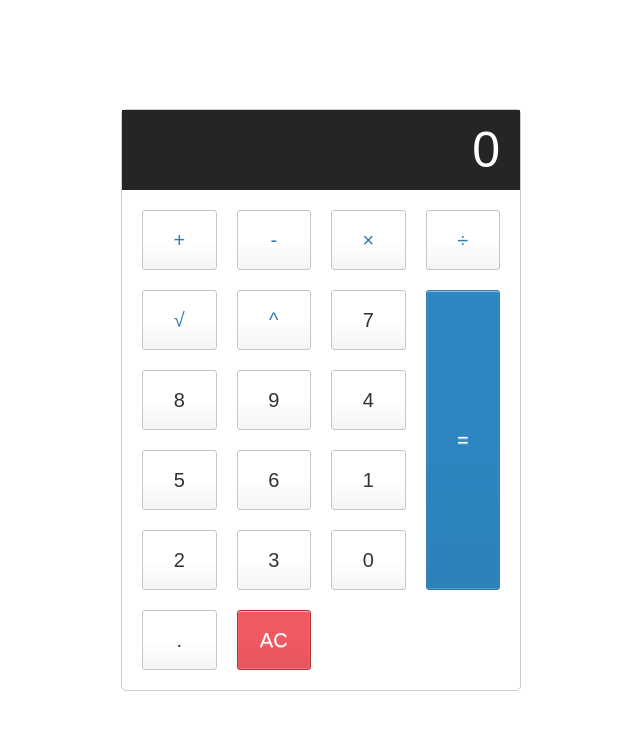
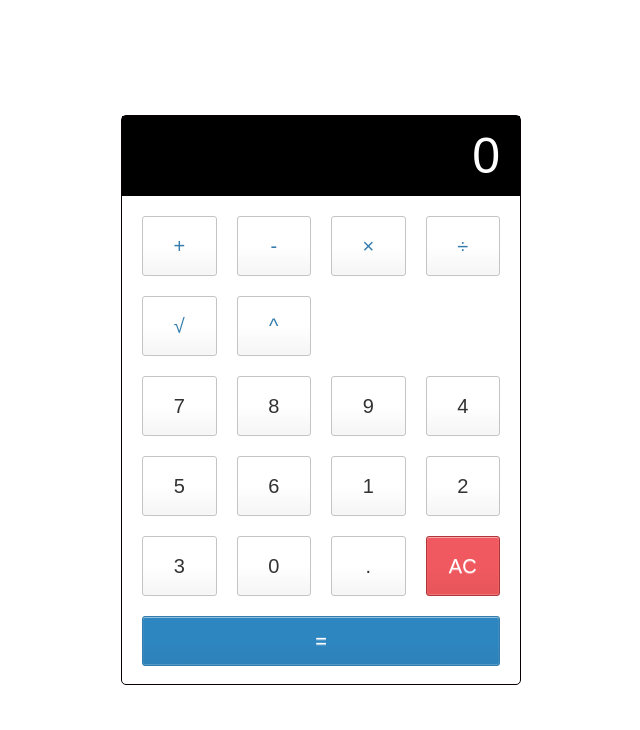
Before and after one commit to ABao03/web-calculator, a plain HTML site: page index.html in a window 1280 px wide. Shown: the whole page, without its empty margins (319-959 px from the left). Drawn offline with Linux system fonts and the light colour scheme.

Commit message:
made a number of extremely important changes

```diff
--- a/index.html
+++ b/index.html
@@ -10,8 +10,10 @@
     <button type="button" class="operator" value="/">&divide;</button>
     <button type="button" class="operator" value="sqrt">&Sqrt;</button>
     <button type="button" class="operator" value="exponent">^</button>
+    <space type="button" class="operator" value="blank1"> </space>
+    <space type="button" class="operator" value="blank2"> </space>
 
-
+    <!-- <div class="number-keys"> -->
       <button type="button" value="7">7</button>
       <button type="button" value="8">8</button>
       <button type="button" value="9">9</button>
@@ -26,10 +28,10 @@
       <button type="button" value="2">2</button>
       <button type="button" value="3">3</button>
 
-
       <button type="button" value="0">0</button>
       <button type="button" class="decimal" value=".">.</button>
       <button type="button" class="all-clear" value="all-clear">AC</button>
+    <!-- </div> -->
 
       <button type="button" class="equal-sign operator" value="=">=</button>
 
@@ -41,3 +43,31 @@
   <script src="calculator.js"></script>
 
 </div>
+<!--
+⣿⣿⣿⣿⣿⣿⣿⣿⣿⣿⣿⣿⠏⠉⢈⠩⢙⢿⣿⣿⣿⣿⣿⣿⣿⣿⣿⣿⣿⣿⣿
+⣿⣿⣿⣿⣿⣿⣿⣿⣿⣿⡿⢋⠠⠀⠀⠨⠐⢸⣿⣿⣿⣿⣿⣿⣿⣿⣿⣿⣿⣿⣿
+⣿⣿⣿⣿⣿⣿⣿⣿⣿⡟⢐⠐⠌⡌⢄⢐⢈⠔⡝⣿⣿⣿⣿⣿⣿⣿⣿⣿⣿⣿⣿
+⣿⣿⣿⣿⣿⣿⣿⡏⠉⡀⠐⡀⢁⠈⠐⠱⠑⡑⠈⢹⣿⣿⣿⣿⣿⣿⣿⣿⣿⣿⣿
+⣿⣿⣿⣿⣿⣿⣿⢗⠀⠀⠐⡠⡛⠔⡁⢜⡔⡬⢎⢸⣿⣿⣿⣿⣿⣿⣿⣿⣿⣿⣿
+⣿⣿⣿⣿⣿⣿⡿⠡⠀⠀⠀⠀⠂⠁⠀⠄⢂⠈⠂⢂⣿⣿⣿⣿⣿⣿⣿⣿⣿⣿⣿
+⣿⣿⣿⡿⢟⠩⠐⡀⠀⠀⠀⠐⠐⠁⠓⠒⠒⢀⠁⢐⢝⢟⢿⣿⣿⣿⣿⣿⣿⣿⣿
+⣿⣿⠫⠡⠡⠨⢀⠂⠠⠀⠀⢁⠑⡱⠛⠗⡓⢂⠠⢸⢸⢨⠣⡝⣻⣿⣿⣿⣿⣿⣿
+⣿⢏⢐⢁⠊⢌⠐⡈⠄⠠⠀⠀⠀⠀⠁⠑⠈⠀⢄⢕⠸⡨⠪⡪⡘⣻⣿⡿⣿⣿⣿
+⣿⢂⠂⡂⠅⡂⠅⡐⠨⢐⠐⠠⠠⡀⢄⠠⡠⡡⡱⡐⠕⢌⢊⢆⢣⢒⠽⢿⣿⣿⣿
+⠣⢂⠂⠄⠡⠐⠐⠈⠌⡐⠨⡈⠢⠨⡂⢌⢂⠆⡪⠨⡊⠂⡂⠢⢡⣢⣣⡣⣍⢿⣿
+⠨⢂⢂⠁⡀⠀⠀⠁⠐⠈⠐⠈⢈⠈⠐⡀⠄⠁⠌⠈⠔⣄⡀⠠⡑⡂⠆⠢⢂⠑⠽
+⡨⠐⠀⠀⠀⢠⡎⡀⠀⠀⠄⠈⡀⠌⠐⠠⠈⠄⡁⠂⡀⡫⠑⣑⠀⢂⠌⠄⢕⠀⠨
+⠺⡪⠢⡀⠀⠞⢇⢂⠀⠂⡀⠠⠀⠄⠁⠌⠨⠀⢄⠢⡁⢂⢿⡟⡀⠀⠈⠈⡀⠂⣰
+⢀⢀⠀⠄⠀⠀⡐⠀⡈⠄⡐⠅⡊⠌⢌⠄⡕⡑⡁⢂⠂⢂⠸⣿⡄⠀⠈⣠⣴⣿⣿
+⢐⠔⠠⠀⠀⡐⠠⢈⠢⢑⠄⠑⢈⠊⡂⡱⢁⣂⢌⢔⢌⢄⠀⠹⢀⣺⡿⣟⢿⣿⣿
+⢀⠡⠁⠂⠐⠠⠈⠄⢈⠠⢈⢢⡣⣗⠕⠄⣕⢮⣞⣞⣗⣯⢯⡷⡴⣹⡪⣷⣿⣿⣿
+⠊⠄⠠⠠⠡⠈⠠⢐⠠⡊⡎⣗⢭⢐⠹⡹⣮⡳⡵⣳⣻⢾⣻⣽⣻⣺⣺⣽⣿⣿⣿
+⣨⣾⢐⠰⠐⠅⡂⡂⢕⢜⢜⢵⢹⢑⢔⠨⢘⠸⡹⡵⣯⣻⢽⣳⣻⣺⢞⡿⣿⣿⣿
+⣿⣿⡔⠠⢈⠐⠐⢠⢱⢸⢸⢸⢸⠰⡡⢘⢔⢕⠝⢮⣳⢽⢝⡾⡵⡯⣏⠯⣿⣿⣿
+⣿⣿⣗⢅⢢⠠⠡⠢⡱⡑⡕⡕⢅⠣⡊⢨⢪⡣⡣⡂⡬⡳⢽⢽⢽⢽⣞⣧⠙⣿⣿
+⡻⣿⡯⡪⠢⡡⠡⢑⢌⠪⡪⡊⠆⢌⠪⢐⢕⢱⢱⢱⢱⢱⢙⢮⡫⡟⣞⢮⣳⠙⣿
+⠊⣿⣯⠪⡊⠄⢅⠂⢂⠁⢇⢇⢃⠂⢕⠐⠌⡲⡰⡡⣇⠇⢇⢕⠪⠉⠂⠅⠂⡑⠹
+⣸⢿⣳⢱⠨⡐⡽⡿⡶⡾⡬⡢⢂⠅⡢⢡⣌⠐⠈⢎⢎⢎⢔⠠⠡⠠⠠⠡⡁⡂⠡
+⡯⡯⡇⢅⠕⠠⢱⢹⡙⢮⢹⠨⡂⡂⢇⠌⠮⡳⠅⡂⢕⠡⡑⠠⢁⢁⣡⣡⣢⣶⣿
+⣗⢽⢌⡢⡡⡡⡸⡢⡣⡣⡱⡑⠔⡈⢎⢆⢂⠂⠅⣢⡳⣽⡐⢅⢂⣊⣿⣿⣿⣿⣿
+⣯⢯⢷⢽⢮⢯⣺⣪⢞⡮⣳⢘⠔⢌⢜⣞⣖⣮⣻⢮⣯⢷⣿⣻⣿⣿⣿⣿⣿⣿⣿ Tribute to hog rider from clash of clans. -->
--- a/main.css
+++ b/main.css
@@ -10,13 +10,14 @@ html {
 }
 
 .calculator {
-  border: 1px solid #ccc;
+  border: 1px solid rgb(8, 0, 0);
   border-radius: 5px;
   position: absolute;
   top: 50%;
   left: 50%;
   transform: translate(-50%, -50%);
   width: 400px;
+  height: 570px;
 }
 
 .calculator-screen {
@@ -24,7 +25,7 @@ html {
   font-size: 5rem;
   height: 80px;
   border: none;
-  background-color: #252525;
+  background-color: #000000;
   color: #fff;
   text-align: right;
   padding-right: 20px;
@@ -40,6 +41,19 @@ button {
   font-size: 2rem;
   color: #333;
   background-image: linear-gradient(to bottom,transparent,transparent 50%,rgba(0,0,0,.04));
+  box-shadow: inset 0 0 0 1px rgba(255,255,255,.05), inset 0 1px 0 0 rgba(255,255,255,.45), inset 0 -1px 0 0 rgba(255,255,255,.15), 0 1px 0 0 rgba(255,255,255,.15);
+  text-shadow: 0 1px rgba(255,255,255,.4);
+}
+
+space {
+  height: 60px;
+  /* background-color: #fff; */
+  border-radius: 3px;
+  /* border: 1px solid #c4c4c4; */
+  background-color: transparent;
+  font-size: 2rem;
+  /* color: #333; */
+  /* background-image: linear-gradient(to bottom,transparent,transparent 50%,rgba(0,0,0,.04)); */
   box-shadow: inset 0 0 0 1px rgba(255,255,255,.05), inset 0 1px 0 0 rgba(255,255,255,.45), inset 0 -1px 0 0 rgba(255,255,255,.15), 0 1px 0 0 rgba(255,255,255,.15);
   text-shadow: 0 1px rgba(255,255,255,.4);
 }
@@ -66,8 +80,8 @@ button:hover {
   background-color: #2e86c0;
   border-color: #337cac;
   color: #fff;
-  height: 100%;
-  grid-area: 2 / 4 / 6 / 5;
+  height: 200%;
+  grid-area: 6 / 1 / 6 / 5;
 }
 
 .equal-sign:hover {
@@ -80,3 +94,10 @@ button:hover {
   grid-gap: 20px;
   padding: 20px;
 }
+
+/* .number-keys {
+  display: grid;
+  grid-gap: 20px;
+  grid-template-columns: repeat(3, 1fr);
+
+} */
```
Lines whose indentation alone changed are shown as unchanged.
